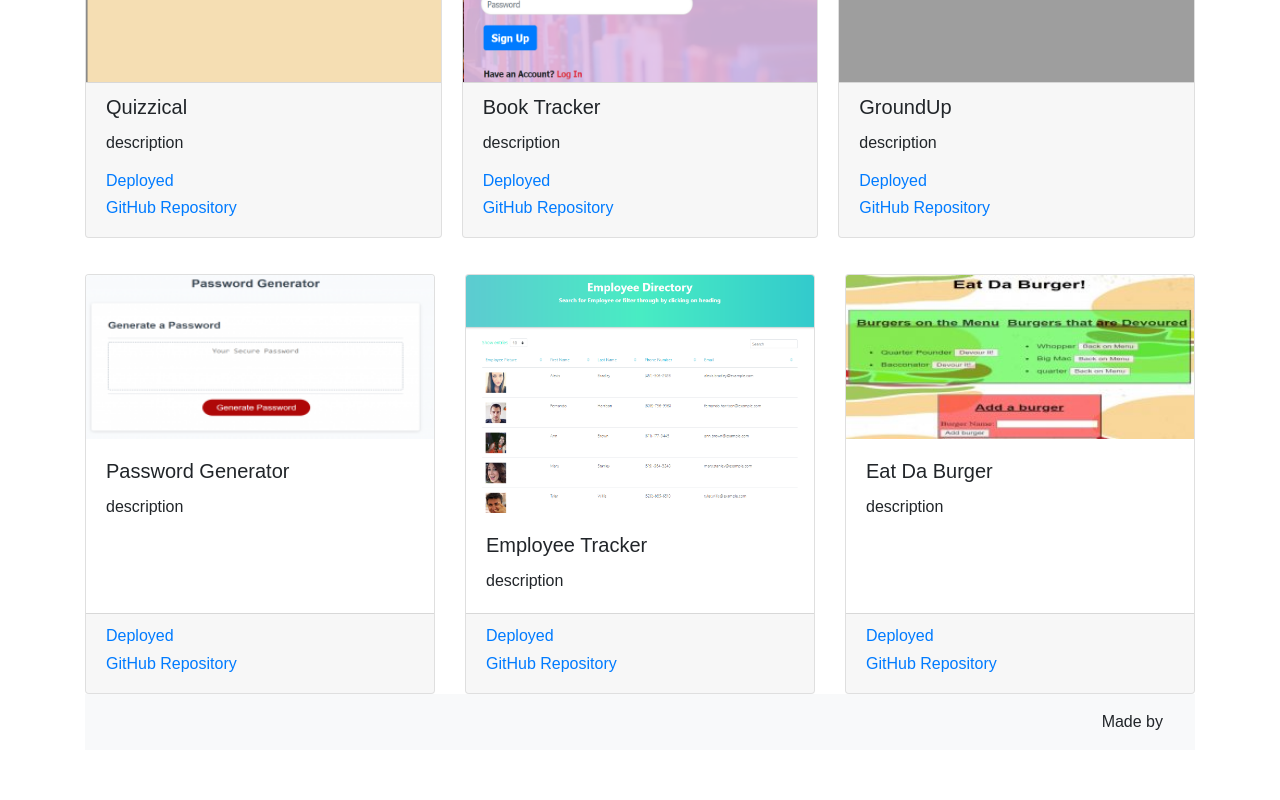
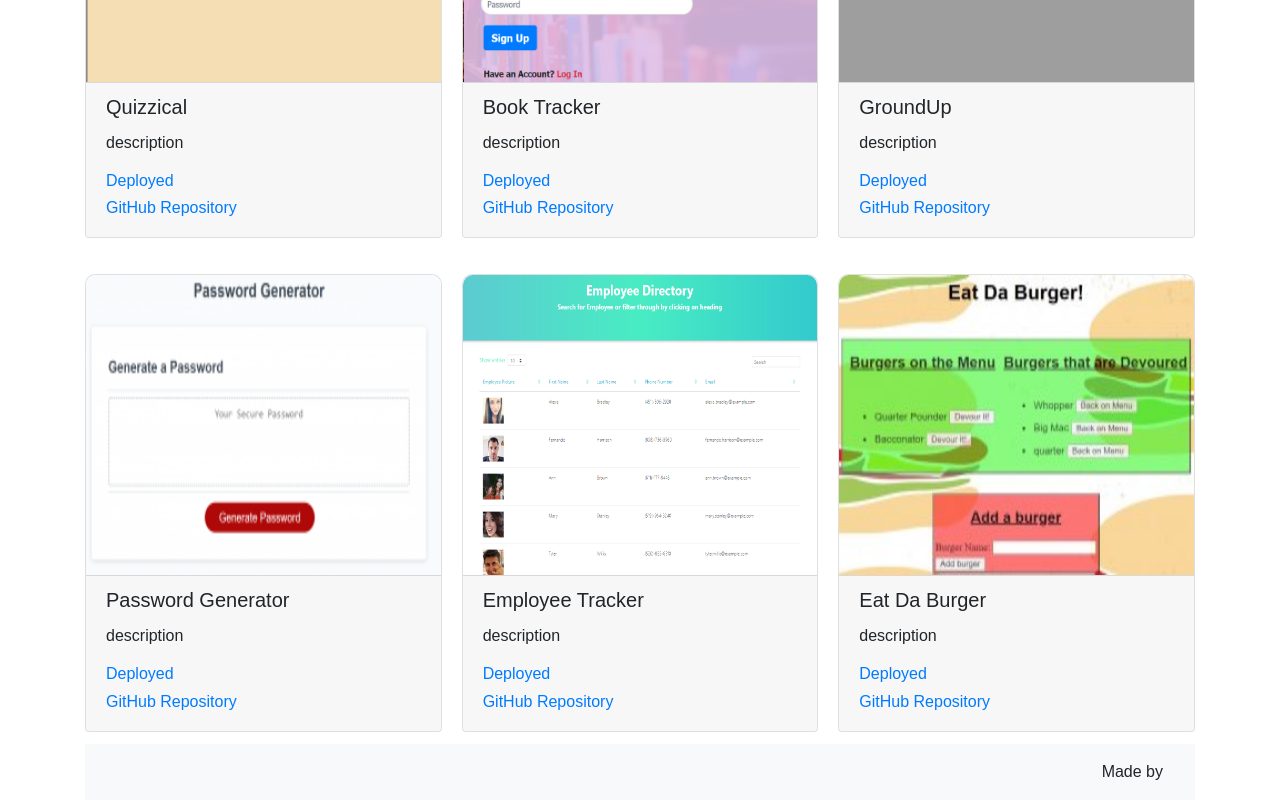
Before and after one commit to tanMan5/Tanner-Nielsen-Portfolio, a React (Create React App) app in the folder client/: page /projects in a window 1280 px wide. Shown: the part 372-1172 px from the top of the page. Before the commit the page ends 1122 px from the top, so only its background shows below. Built offline with nearby package versions, Linux system fonts and the light colour scheme; grey boxes are pictures that could not be loaded.

Commit message:
finished last three cards

```diff
--- a/client/src/components/Containers/Projects/index.js
+++ b/client/src/components/Containers/Projects/index.js
@@ -87,16 +87,16 @@ function ProjectContainer() {
                 {/* </CardDeck> */}
                 </CardColumns>
                 <br />
-                <CardDeck>
-                    <Card>
-                        <Card.Img variant="top" src={Image4} alt="Quizzical" />
-                        <Card.Body>
+                <CardColumns>
+                {/* <CardDeck> */}
+                    <Card style={{ borderTopRightRadius: 10, borderTopLeftRadius: 10  }}>
+                        <Card.Img style={{ borderTopRightRadius: 10, borderTopLeftRadius: 10, height: 300   }} variant="top" src={Image4} alt="Password Generator"  />
+
+                        <Card.Footer>
                         <Card.Title>Password Generator</Card.Title>
                             <Card.Text>
                                 description
                             </Card.Text>
-                        </Card.Body>
-                        <Card.Footer>
                             <small className="text-muted">
                                 <span>
                                     <a target="blank" href="https://tanman5.github.io/Password-Generator/" class="project">
@@ -109,15 +109,14 @@ function ProjectContainer() {
                             </small>
                         </Card.Footer>
                     </Card>
-                    <Card>
-                        <Card.Img variant="top" src={Image5} alt="Book Tracker" />
-                        <Card.Body>
+                    <Card style={{ borderTopRightRadius: 10, borderTopLeftRadius: 10  }}>
+                        <Card.Img style={{ borderTopRightRadius: 10, borderTopLeftRadius: 10, height: 300   }}  variant="top" src={Image5} alt="Employee Tracker"   />
+
+                        <Card.Footer>
                         <Card.Title>Employee Tracker</Card.Title>
                             <Card.Text>
                                 description
                             </Card.Text>
-                        </Card.Body>
-                        <Card.Footer>
                             <small className="text-muted">
                                 <span>
                                     <a target="blank" href="https://tanman5.github.io/HW19.employeesDirectory/" class="project">
@@ -130,17 +129,14 @@ function ProjectContainer() {
                             </small>
                         </Card.Footer>
                     </Card>
+                    <Card style={{ borderTopRightRadius: 10, borderTopLeftRadius: 10  }}>
+                        <Card.Img style={{ borderTopRightRadius: 10, borderTopLeftRadius: 10, height: 300   }} variant="top" src={Image6} alt="Eat Da Burger"  />
 
-                    <Card>
-
-                        <Card.Img variant="top" src={Image6} alt="GroudUp" />
-                        <Card.Body>
+                        <Card.Footer>
                         <Card.Title>Eat Da Burger</Card.Title>
                             <Card.Text>
                                 description
                             </Card.Text>
-                        </Card.Body>
-                        <Card.Footer>
                             <small className="text-muted">
                                 <span>
                                     <a target="blank" href="https://limitless-badlands-47193.herokuapp.com/" class="project">
@@ -152,9 +148,12 @@ function ProjectContainer() {
                                 </span>
                             </small>
                         </Card.Footer>
+                    </Card>
 
-                    </Card>
-                </CardDeck>
+
+                {/* </CardDeck> */}
+                </CardColumns>
+
             </section>
         </Container>
     )
```
Lines whose indentation alone changed are shown as unchanged.
